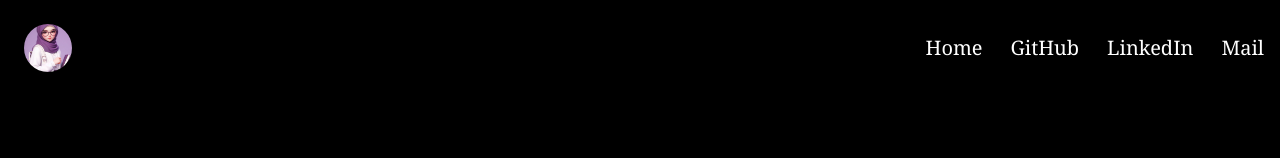
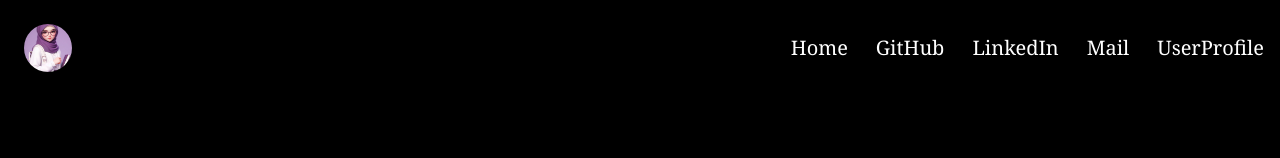
Before and after one commit to salma549/Salma_githubSearchEngine, a React (Create React App) app in the folder gitbub-search/: page / in a window 1280 px wide. Shown: the top 158 px of the page. Built offline with nearby package versions, Linux system fonts and the light colour scheme; no server answers.

Commit message:
GitHub Search Engine

```diff
--- a/gitbub-search/src/App.js
+++ b/gitbub-search/src/App.js
@@ -90,6 +90,7 @@ import { Routes, Route } from 'react-router-dom';
 import Main from './components/Main';
 import Search from './components/Search';
 import UserProfile from './components/UserProfile';
+import Navbar from './components/NavBar';
 
 function App() {
   const [users, setUsers] = useState([]);
@@ -120,7 +121,9 @@ function App() {
 
   return (
     <>
+
       <Header />
+      <Navbar />
       <Search searchUsers={searchUsers} />
       <Routes>
         <Route path='/' element={<Main users={users} />} />
--- a/gitbub-search/src/components/Header.js
+++ b/gitbub-search/src/components/Header.js
@@ -140,6 +140,9 @@ const Header = () => {
           <li>
             <a href="mailto:salmasanubar786@gmail.com">Mail</a>
           </li>
+          <li>
+            <a href="User" target="_blank" rel="noopener noreferrer">UserProfile</a>
+          </li>
 
         </ul>
       </nav>
--- /dev/null
+++ b/gitbub-search/src/components/NavBar.js
@@ -0,0 +1,15 @@
+import { Link } from "react-router-dom"
+
+function Navbar() {
+    return (
+
+
+            <>
+
+                <Link to="User"></Link>
+            </>
+
+    )
+}
+
+export default Navbar
```
